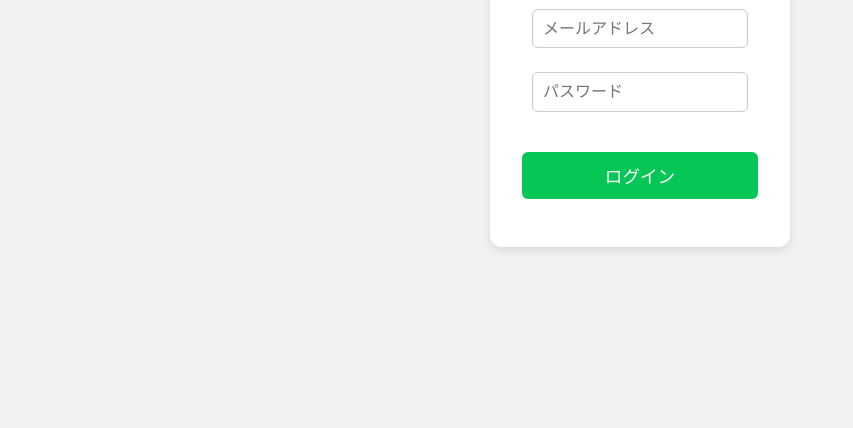
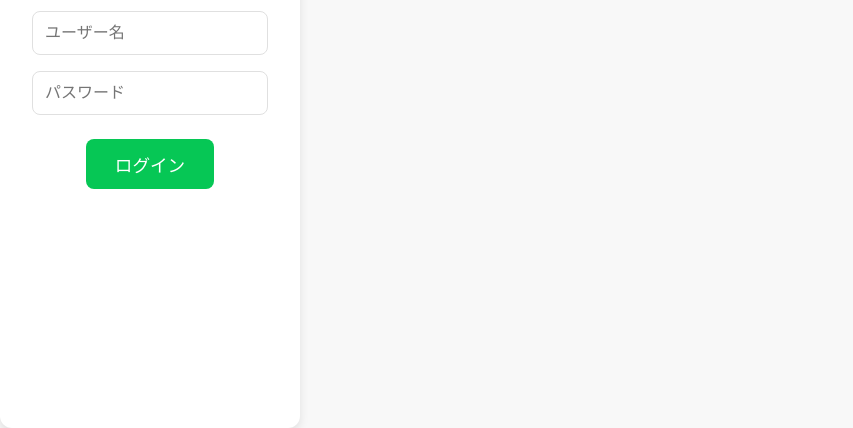
Before and after one commit to AsegawaShiyu/ikenbako, a plain HTML site: page login.html in a window 1280 px wide. Shown: the part 372-800 px from the top of the page, without its empty margins (0-853 px from the left). Drawn offline with Linux system fonts and the light colour scheme.

Commit message:
Update login.html

```diff
--- a/login.html
+++ b/login.html
@@ -5,18 +5,55 @@
   <meta name="viewport" content="width=device-width, initial-scale=1.0">
   <title>回答者ログイン</title>
   <link rel="stylesheet" href="./css/common.css">
-  <link rel="stylesheet" href="./css/login.css">
+  <style>
+    .login-box {
+      background-color: white;
+      padding: 2rem;
+      border-radius: 12px;
+      box-shadow: 0 4px 10px rgba(0,0,0,0.1);
+      max-width: 300px;
+      width: 100%;
+      display: flex;
+      flex-direction: column;
+      align-items: center;
+      justify-content: center;
+      height: 100vh;
+      margin: 0;
+    }
+    h1 {
+      color: #06C755;
+      text-align: center;
+    }
+    input {
+      margin-top: 0.5rem;
+      margin-bottom: 0.5rem;
+    }
+    button {
+      margin-top: 1rem;
+    }
+    button:hover {
+      background-color: #05a147;
+    }
+    .error {
+      color: red;
+      text-align: center;
+      margin-top: 1rem;
+    }
+  </style>
 </head>
 <body>
   <div class="login-box">
     <h1>回答者ログイン</h1>
-    <input type="email" id="username" placeholder="メールアドレス">
+    <input type="text" id="username" placeholder="ユーザー名">
     <input type="password" id="password" placeholder="パスワード">
-    <button id="loginButton">ログイン</button>
+    <button id="loginBtn">ログイン</button>
     <div class="error" id="error"></div>
   </div>
 
-  <script type="module" src="./js/firebaseConfig.js"></script>
-  <script type="module" src="./js/auth.js"></script>
-  <script type="module" src="./js/login.js"></script> </body>
+  <script type="module">
+    import { login } from './js/auth.js';
+
+    document.getElementById('loginBtn').addEventListener('click', login);
+  </script>
+</body>
 </html>
```
